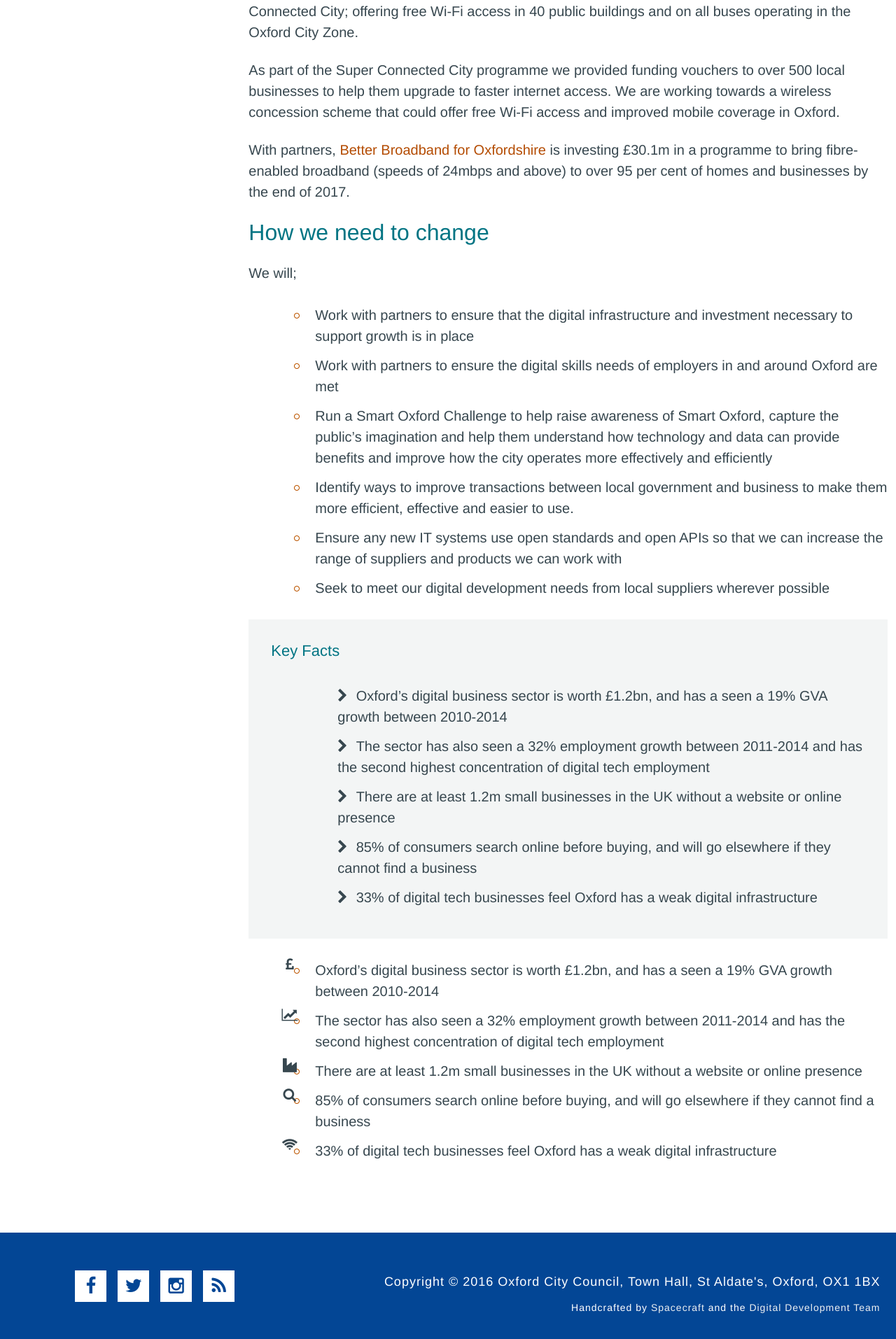
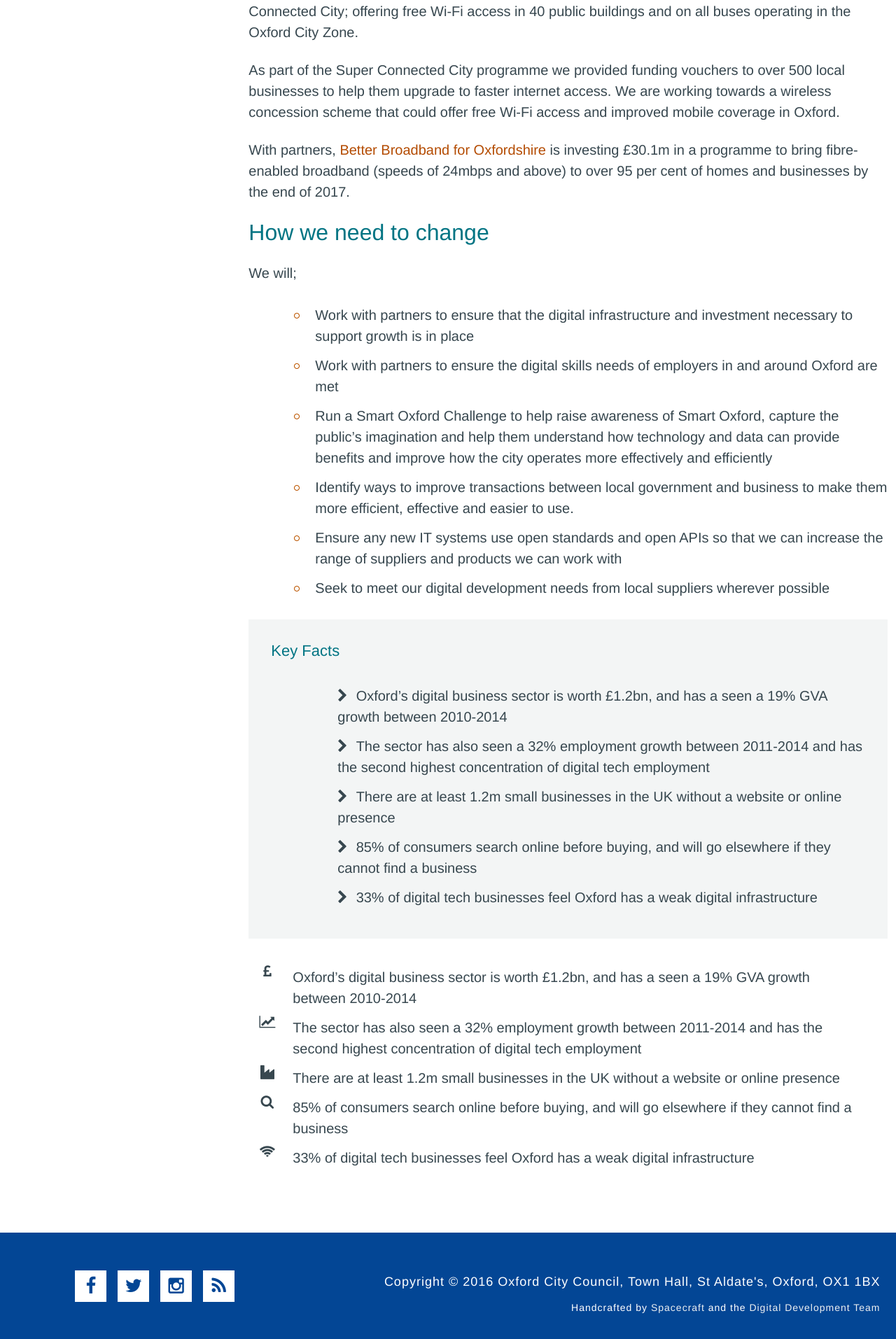
Before and after one commit to OxfordCityCouncil/OxfordCityCouncil.github.io, a Jekyll site: the page built from strategy/supporting-business-growth.html, in a window 1280 px wide. Shown: the part 918-2831 px from the top of the page at 70% size. Built offline with Jekyll 4.4.1, drawn with Linux system fonts in a browser that asks for light colours; nearby versions of some CDN libraries; library files that are not in the unit come from our copies.

Commit message:
ul.fa-ul li

```diff
--- a/styles/custom.css
+++ b/styles/custom.css
@@ -147,7 +147,7 @@ ul.nav.nav--pagination {
 
 /* using font awesome icons as list icons */
 
-.fa-li {
+ul.fa-ul li {
     top: .5em;
     left: -1.6em;
     list-style-image: none;
```
